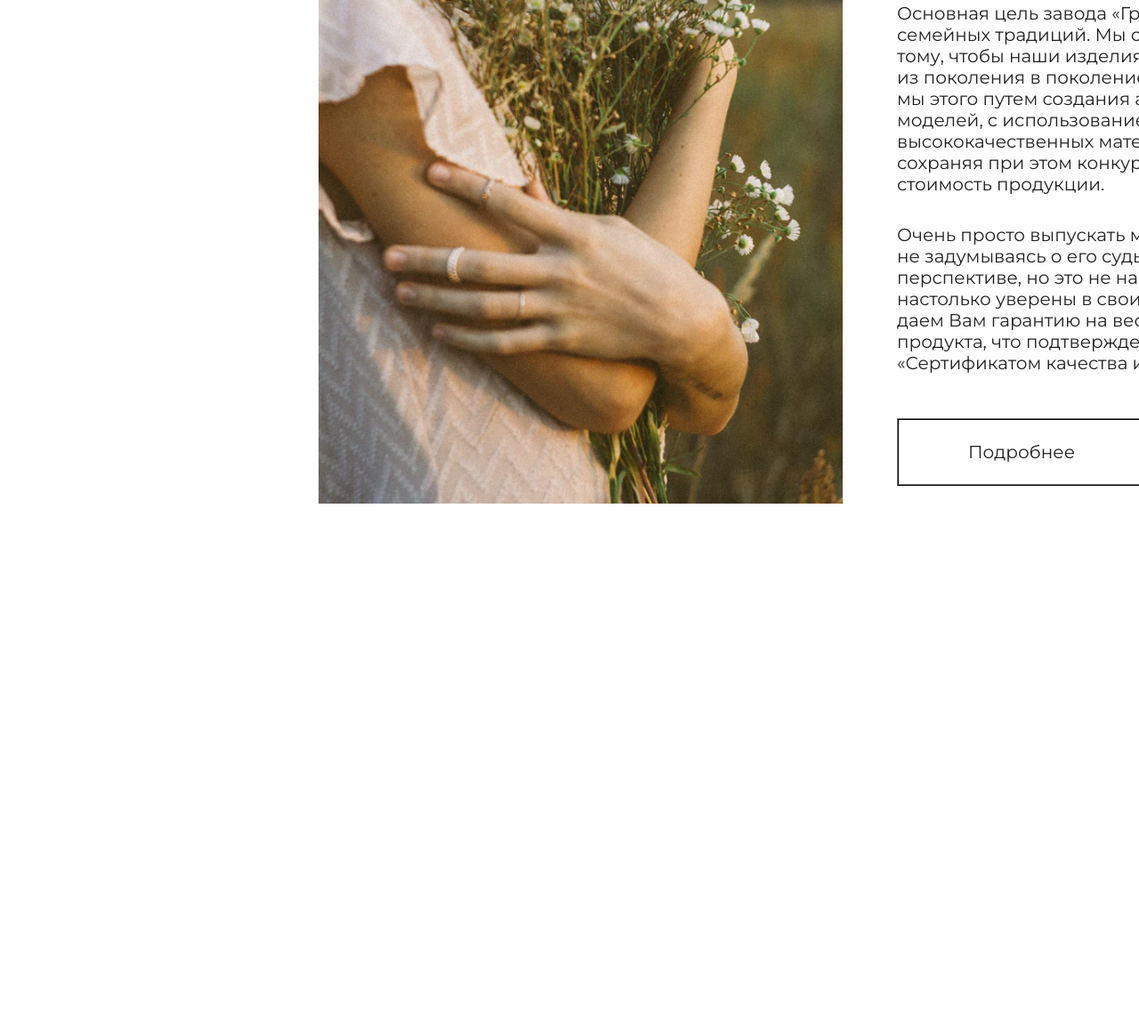
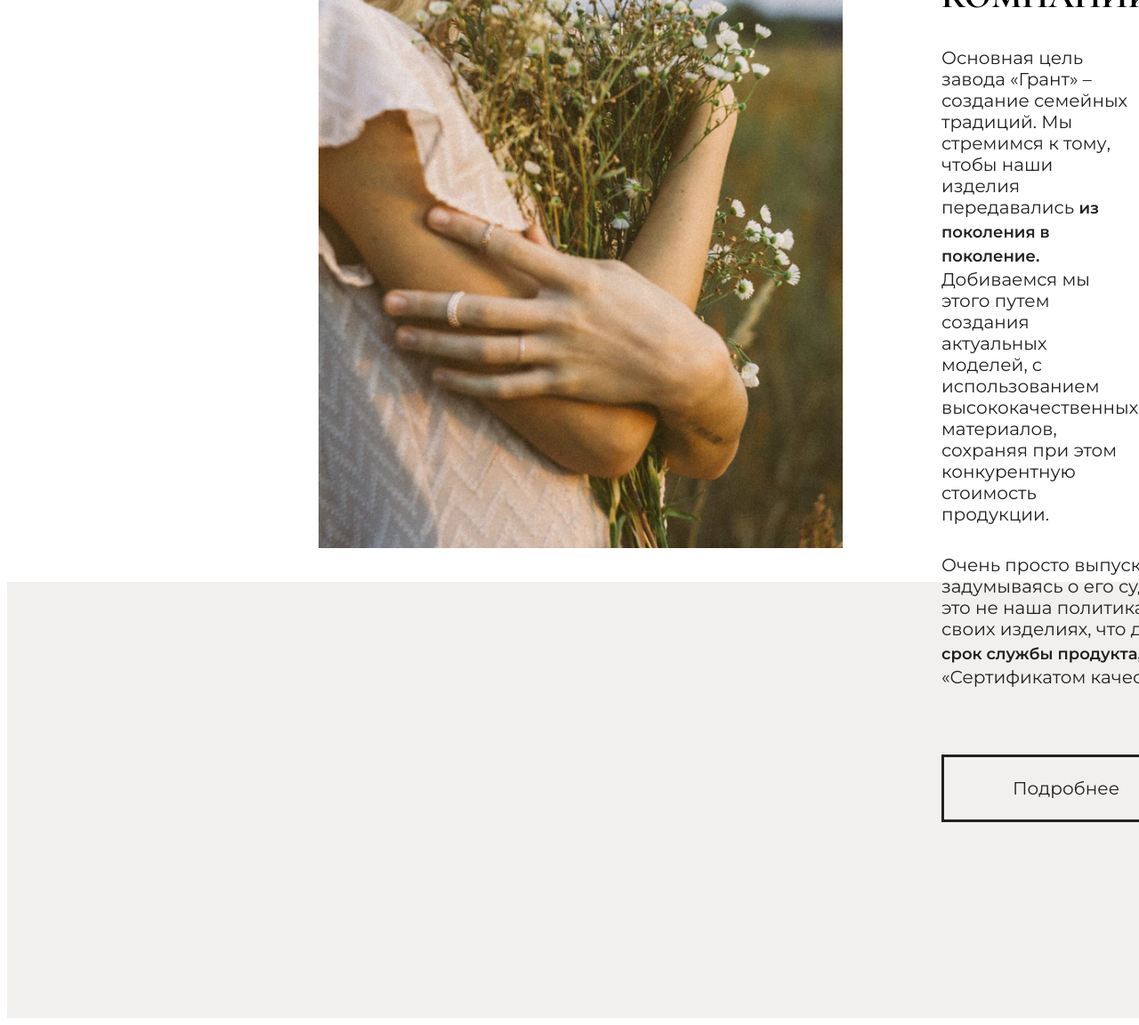
Before and after one commit to umarovl7/women, a plain HTML site: page index.html in a window 1280 px wide. Shown: the part 3638-4790 px from the top of the page at 89% size. Before the commit the page ends 4208 px from the top, so only its background shows below. Drawn offline with Linux system fonts and the light colour scheme.

Commit message:
section done

```diff
--- a/assets/style.css
+++ b/assets/style.css
@@ -107,7 +107,10 @@
 #color{
     background-color: rgba(242, 240, 238, 1);
     width: 1924px;
-    height: 435px;
+height: 435px;
+
+
+
     margin-top: -200px;
 }
 .opawkanikozi{
@@ -234,37 +237,58 @@
     margin-top: -150px;
 }
 .textflower{
-    margin-top: 550px;
+    margin-left: 50px;
+    margin-top: 600px;
+    margin-bottom: 70px;
     h2{
         font-family: "Cormorant";
         margin-left: 750px;
         font-size: 40px;
+
     }
     h5{
         font-family: "Montserrat";
         font-size: 20px;
         font-weight: 400;
         color: rgba(33, 33, 33, 1);
-        width: 450px;
+        width:510 px;
         margin-left: 750px;
+
     }
     p{
         font-family: "Montserrat";
         font-size: 20px;
         font-weight: 400;
         color: rgba(33, 33, 33, 1);
-        width: 450px;
+        width: 500px;
+        height: 155px;
         margin-left: 750px;
     }
+}
+.add{
+    font-family: "Montserrat";
+font-size: 18px;
+font-weight: 600;
+line-height: 27px;
+
+color: rgba(33, 33, 33, 1);
+}
+
+.add2{
+    font-family: Montserrat;
+font-size: 18px;
+font-weight: 600;
+line-height: 27px;
+color: rgba(33, 33, 33, 1);
+
 }
 .catalog2{
     width: 280px;
     height: 76px;
     background:none;
-    border-color: rgba(33, 33, 33, 1);
-    border-style: ridge;
-    margin-left: 750px;
-    margin-top: 30px;
+    border: 3px solid  rgba(33, 33, 33, 1);
+    margin-left: 800px;
+
     p{
          font-family: "Montserrat";
          font-size: 20px;
@@ -272,3 +296,14 @@
          text-align: center;
     }
 }
+.back-color{
+    background-color: rgba(242, 240, 238, 1);
+    width: 1924px;
+height: 490px;
+top: 3773px;
+left: -4px;
+gap: 0px;
+opacity: 0px;
+margin-top: -270px;
+
+}
--- a/index.html
+++ b/index.html
@@ -91,8 +91,8 @@
                 <div class="opawkaxon">
                     <img src="/assets/images/black.png" alt="opaa">
                 </div>
-                <img src="/assets/icons/rigth.svg" alt="rgh" class="right">
-                <img src="/assets/icons/left (1).svg" alt="lft" class="left">
+                <img src="/assets/icons/left (1).svg" alt="rgh" class="right">
+                <img src="/assets/icons/rigth.svg" alt="lft" class="left">
                 <div class="background">
                     <h5>Подвеска с бриллиантом в подарок при покупке от 15 000₽*</h5>
                     <button class="catalog">
@@ -112,20 +112,20 @@
                 <div class="textflower">
                     <h2>О КОМПАНИИ</h2>
                     <h5>Основная цель завода «Грант» – создание семейных традиций. Мы стремимся к тому, чтобы наши
-                        изделия передавались из поколения в поколение. Добиваемся мы этого путем создания актуальных
+                        изделия передавались <span class="add"> из поколения в поколение.</span> Добиваемся мы этого путем создания актуальных
                         моделей, с использованием высококачественных материалов, сохраняя при этом конкурентную
                         стоимость продукции.</h5>
                     <p>Очень просто выпускать массовый товар,
                         не задумываясь о его судьбе в перспективе,
                         но это не наша политика. Мы настолько уверены
-                        в своих изделиях, что даем Вам гарантию на весь срок службы продукта, что подтверждено
+                        в своих изделиях, что даем Вам  <span class="add2"> гарантию на весь срок службы продукта,</span>  что подтверждено
                         «Сертификатом качества изделия».</p>
                 </div>
                 <button class="catalog2">
                     <p>Подробнее</p>
                 </button>
             </div>
-
+            <div class="back-color"></div>
         </section>
     </main>
 
```
